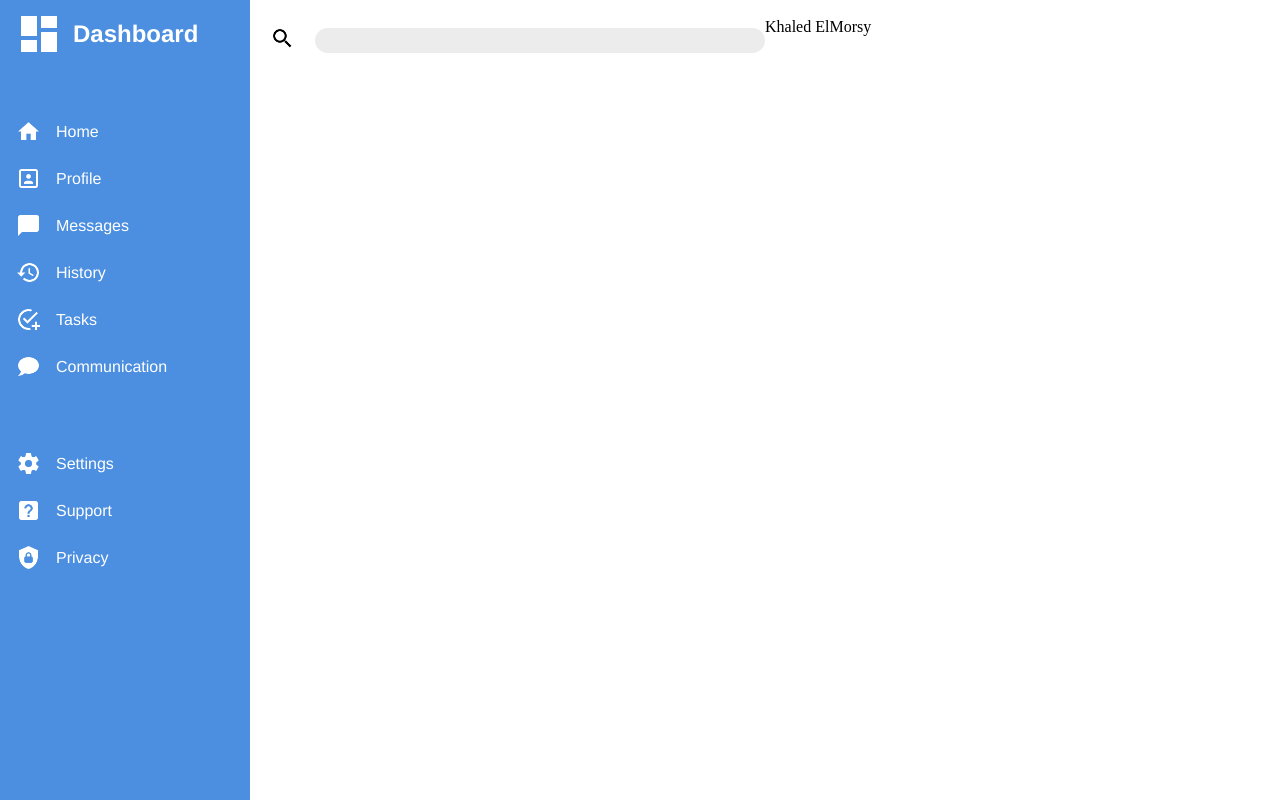
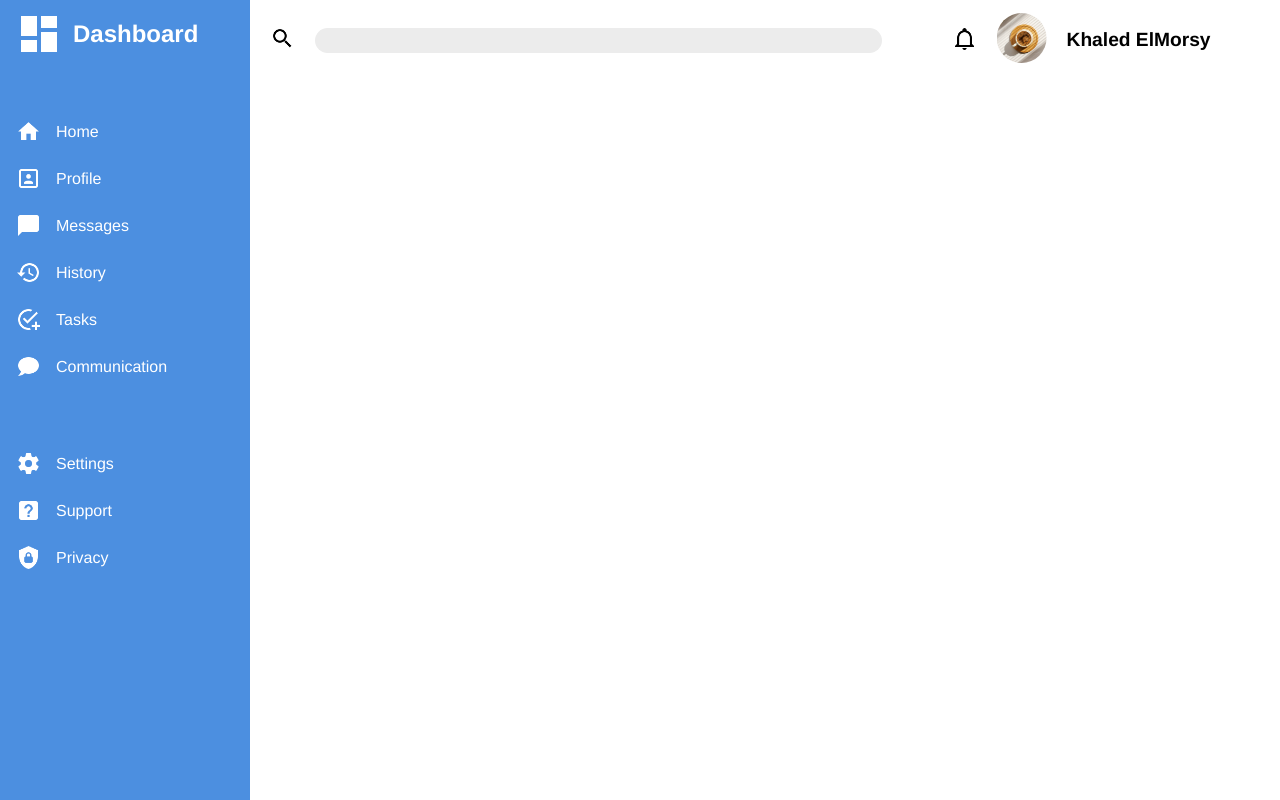
Before and after one commit to KhaledElmorsy/admin-dashboard-template, a plain HTML site: page index.html in a window 1280 px wide. Drawn offline with Linux system fonts and the light colour scheme.

Commit message:
Add account shortcuts & adjust container wrapping

```diff
--- a/index.html
+++ b/index.html
@@ -15,9 +15,9 @@
         <input type="text">
       </div>
       <div class="account-shortcuts">
-        <img src="" alt="">
-        <img src="" alt="">
-        <p>Khaled ElMorsy</p>
+        <a href=""><img src="./assets/icons/bell.png" alt=""></a>
+        <a href=""><img class="pfp" src="./assets/profile-pics/khaled.jpg" alt=""></a>
+        <a href=""><p>Khaled ElMorsy</p></a>
       </div>
     </div>
     <div class="lower-head">
--- a/style.css
+++ b/style.css
@@ -2,6 +2,8 @@
     box-sizing: border-box;
     margin:0;
     padding:0;
+
+    font-family: Helvetica, sans-serif;
 }
 
 body {
@@ -79,22 +81,39 @@ header{
 }
 
 .upper-head{
-    display: flex;
     height: 80px;
     width: 100%;
+    padding: 0 20px;
+
+    display: flex;
+    justify-content:space-between;
+    gap:7%;
+}
+
+.upper-head a{
+    transition-duration: 100ms;
+}
+
+.upper-head a:not(p):hover{
+    transform: translateY(-2px) ;
 }
 
 .search-container{
-    padding-left: 20px;
-    width: 50%;
+    width:250px;
+    flex:1 0 auto;
 
     display:flex;
     align-items: center;
     gap: 20px;
 }
 
-.search-container img{
+.upper-head img{
     width:25px;
+}
+
+.upper-head img.pfp{
+    width:50px;
+    clip-path: circle();
 }
 
 .search-container input{
@@ -117,6 +136,21 @@ header{
     box-shadow: 0 1px 6px rgba(17, 17, 17, 0.432);
 }
 
+.account-shortcuts{
+    padding-right: 5%;
+
+    display: flex;
+    gap: 20px;
+    justify-content: flex-end;
+    align-items: center;
+}
+
+.account-shortcuts p{
+    font-size: 1.2rem;
+    font-weight: 600;
+    padding: 10px 0;
+}
+
 main{
     grid-area: main;
 }
```
Also changed, not shown: assets/icons/bell.png (added), assets/profile-pics/khaled.jpg (added), 1 other file.
